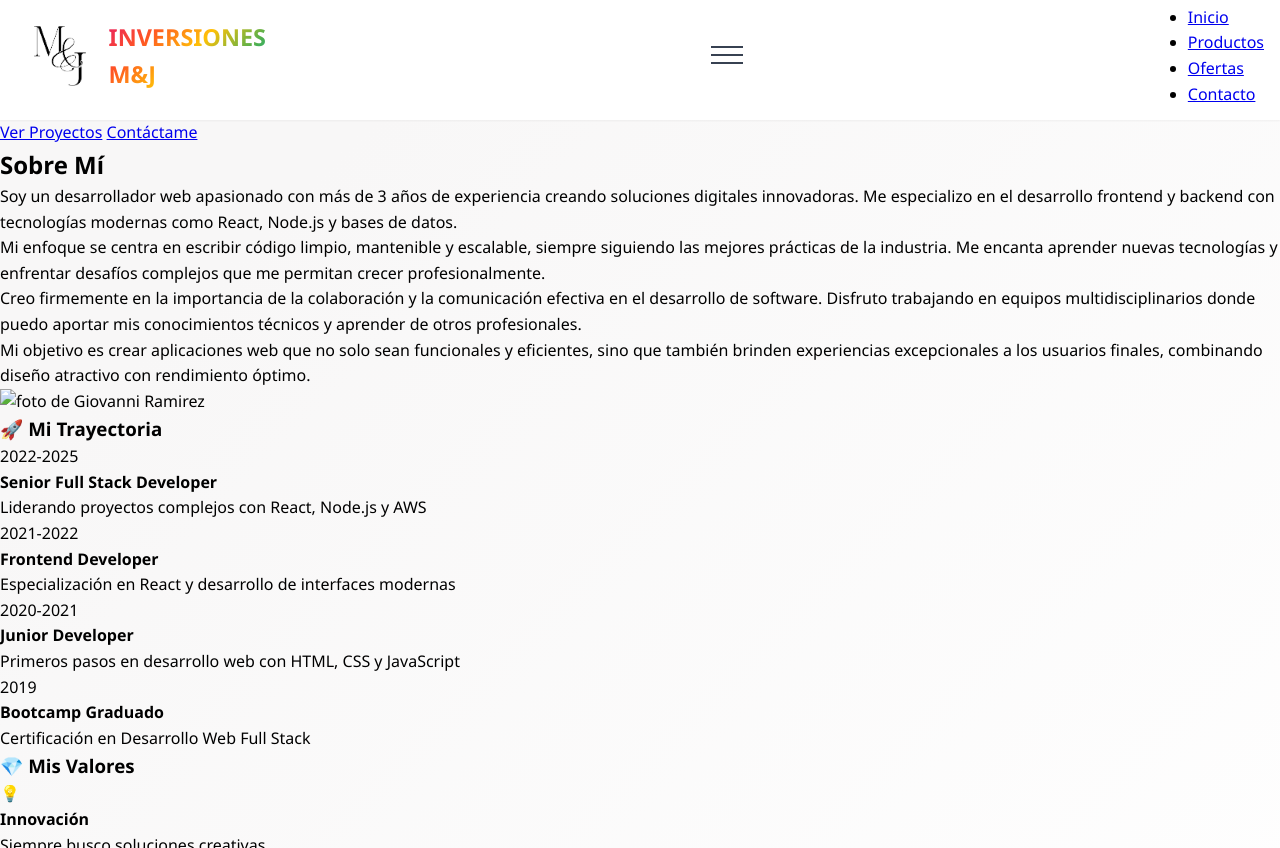
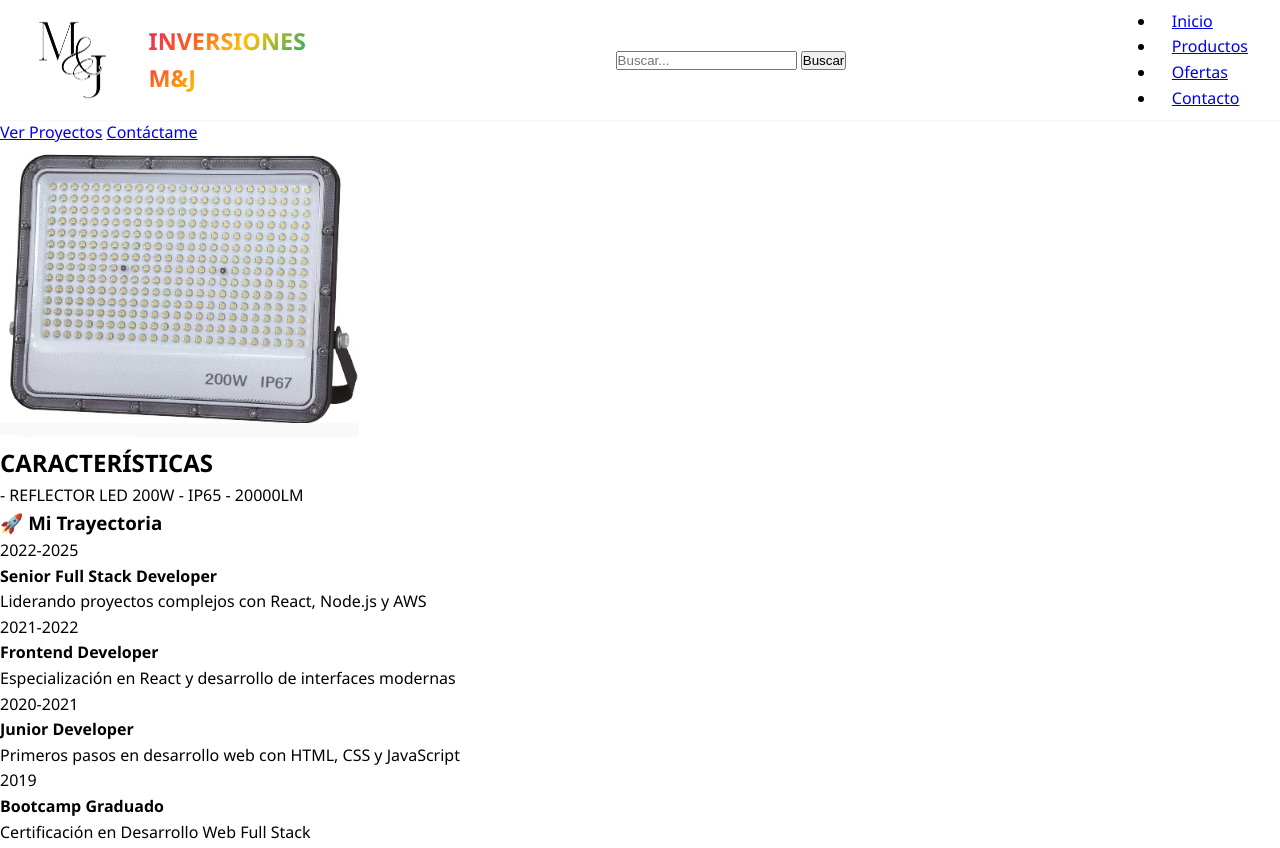
Before and after one commit to marco310-prog/paginaWeb, a plain HTML site: page imagenes/index.html in a window 1280 px wide. Shown: the top 848 px of the page. Drawn offline with Linux system fonts and the light colour scheme.

Commit message:
agregue los media

```diff
--- a/estilos/estilos.css
+++ b/estilos/estilos.css
@@ -80,7 +80,7 @@ body{
     font-family: 'Segoe UI', 'Tahoma', 'Verdana', 'sans-serif';
     line-height: 1.6;
     color: #000000;
-    background: linear-gradient(135deg, #f8f7f7 20%,white 100%);
+    /*background: linear-gradient(135deg, #f8f7f7 20%,white 100%);*/
     overflow-x: hidden;
   }
 
@@ -241,3 +241,68 @@ body{
     }
   }
 }
+@media(min-width: 768px){
+  .pagina-web{
+
+    .header{
+      .header__container{
+        .header__menu-button{
+          display: none;
+        }
+        .nav{
+          position: static;
+          transform: none;
+          opacity: 1;
+          visibility: visible;
+          box-shadow: none;
+          background: transparent;
+
+          .nav__list{
+            border: none;
+
+            .nav__link{
+              padding: var(--spacing-sm) var(--spacing-md);
+              border-radius: var(--radius-3xl);
+            }
+          }
+        }
+      }
+    }
+  }
+}
+
+@media(min-width: 1024px) {
+  .pagina-web{
+    grid-template-areas:
+    "header header"
+    "main main"
+    "footer footer";
+    .header{
+      display: flex;
+      align-items: center;
+      width: 100vw ;
+
+      .header__container{
+        width: 100%;
+
+        .header-logo{
+          width: 290px;
+          gap: 20px;
+          display: flex;
+
+          a{
+            img{
+              width: none;
+              transition: trasform var(--transition-normal);
+            }
+          }
+        }
+        .nav{
+          display: flex;
+          justify-content: flex-end;
+          align-items: center;
+        }
+      }
+    }
+  }
+}
--- a/imagenes/index.html
+++ b/imagenes/index.html
@@ -45,6 +45,13 @@
                             <img src="/paginaWeb/imagenes/logoM&J.png" alt=""></a>
                             <h3 class="nombre-empresa">INVERSIONES M&J</h3>
                     </div>
+                    <div class="header-top">
+                        <div class="buscar"></div>
+                            <form class="search-bar" action="/buscar" method="GET">
+                                <input type="text" name="q" placeholder="Buscar...">
+                                <button type="submit">Buscar</button>
+                            </form>
+                    </div>
                     <!-- MENÚ MÓVIL -->
                     <input type="checkbox" id="menu-toggle" class="header__menu-toggle" />
                     <label for="menu-toggle" class="header__menu-button">
@@ -69,6 +76,7 @@
                             </li>
                         </ul>
                     </nav>
+
                 </div>
             </header>
         <!--contenedor principal-->
@@ -88,37 +96,19 @@
                 <div class="about__container">
                     <!-- SECCIÓN SUPERIOR: Descripción + Foto -->
                     <div class="about__header">
+                        <div class="about__image">
+                            <img src="/paginaWeb/imagenes/reflector.png.PNG" alt="foto de reflector" />
+                        </div>
                         <div class="about__content">
-                            <h2 class="about__title">Sobre Mí</h2>
+                            <h2 class="about__title">CARACTERÍSTICAS</h2>
                             <p class="about__text">
-                                Soy un desarrollador web apasionado con más de 3 años de
-                                experiencia creando soluciones digitales innovadoras. Me
-                                especializo en el desarrollo frontend y backend con
-                                tecnologías modernas como React, Node.js y bases de datos.
-                            </p>
-                            <p class="about__text">
-                                Mi enfoque se centra en escribir código limpio, mantenible y
-                                escalable, siempre siguiendo las mejores prácticas de la
-                                industria. Me encanta aprender nuevas tecnologías y enfrentar
-                                desafíos complejos que me permitan crecer profesionalmente.
-                            </p>
-                            <p class="about__text">
-                                Creo firmemente en la importancia de la colaboración y la
-                                comunicación efectiva en el desarrollo de software. Disfruto
-                                trabajando en equipos multidisciplinarios donde puedo aportar
-                                mis conocimientos técnicos y aprender de otros profesionales.
-                            </p>
-                            <p class="about__text">
-                                Mi objetivo es crear aplicaciones web que no solo sean
-                                funcionales y eficientes, sino que también brinden
-                                experiencias excepcionales a los usuarios finales, combinando
-                                diseño atractivo con rendimiento óptimo.
+                                - REFLECTOR LED 200W
+                                - IP65
+                                - 20000LM
+
                             </p>
                         </div>
-                        <!-- FOTO PERSONAL -->
-                        <div class="about__image">
-                            <img src="imagenes/CARNET-1.jpg" alt="foto de Giovanni Ramirez" />
-                        </div>
+
                     </div>
 
                     <!-- SECCIÓN INFERIOR: Timeline + Valores -->
```
